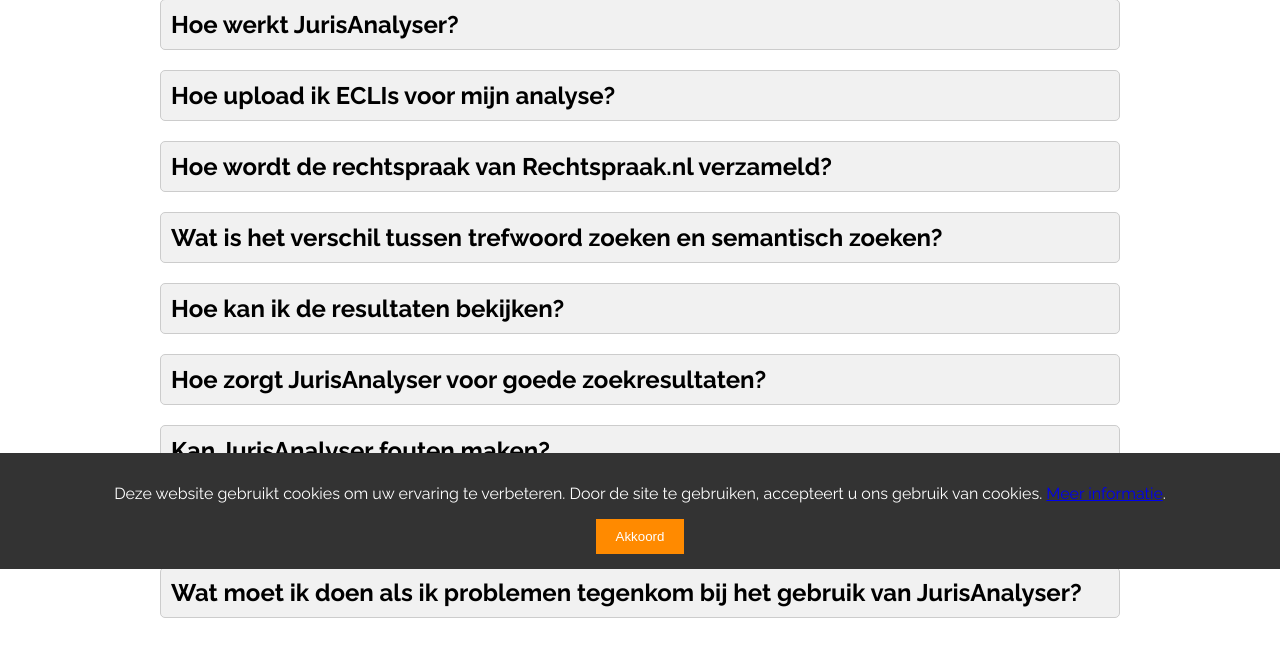
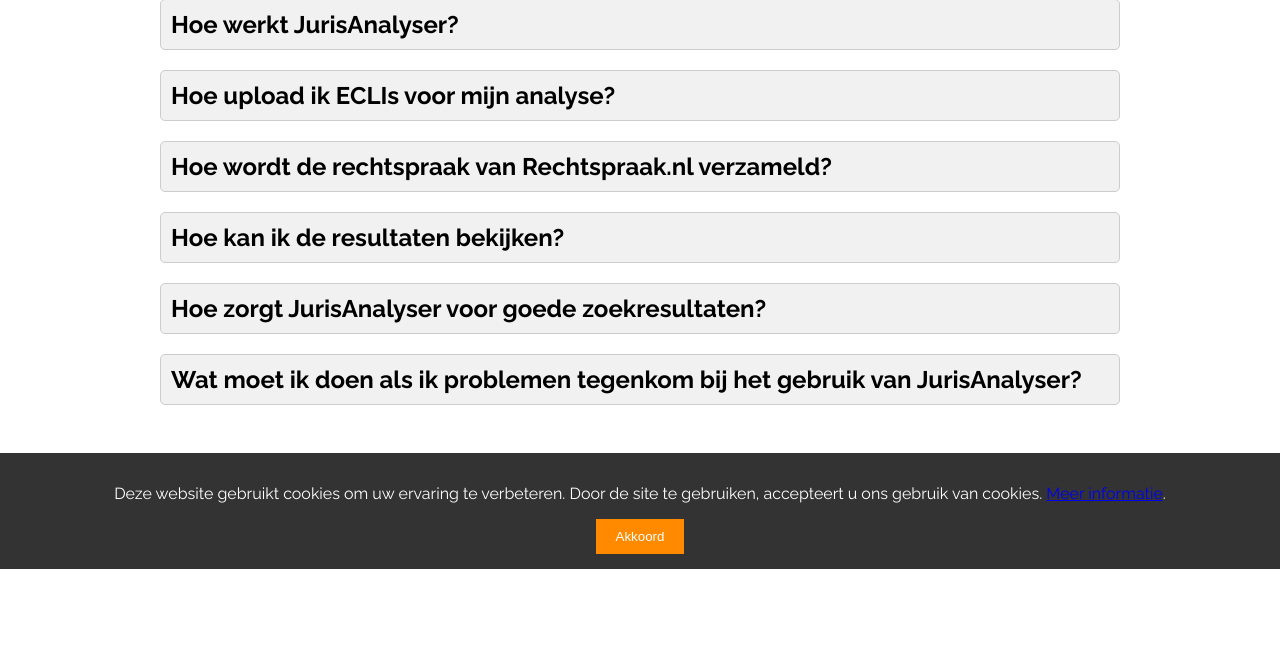
Before and after one commit to HanSoloGit/JurisAnalyser, a Flask app: page /faq in a window 1280 px wide. Shown: the part 231-889 px from the top of the page. After the commit the page ends 800 px from the top, so only its background shows below. Run offline with Flask 3, Linux system fonts and the light colour scheme.

Commit message:
Update faq.html

```diff
--- a/app/templates/faq.html
+++ b/app/templates/faq.html
@@ -21,7 +21,6 @@
             <ul>
                 <li>Gebruikers hoeven niet elk jurisprudentiedocument te openen; de relevante paragrafen zijn direct zichtbaar.</li>
                 <li>De relevante paragrafen kunnen worden opgeslagen in een Excel-bestand voor systematische analyse.</li>
-                <li>Zoeken naar woorden en betekenis kan worden gecombineerd om de bevindingen te verifiëren en te cross-checken.</li>
                 <li>Een link naar de originele jurisprudentie wordt verstrekt als verdere validatie of context nodig is.</li>
             </ul>
         </div>
@@ -38,19 +37,8 @@
     <div class="faq-item">
         <h2 class="faq-question">Hoe wordt de rechtspraak van Rechtspraak.nl verzameld?</h2>
         <div class="faq-answer">
-            <p>De tool gebruikt de API (Application Programming Interface) van rechtspraak.nl om gegevens op te halen voor elke ECLI die in het geüploade Excel-bestand is vermeld. Deze gegevens worden vervolgens opgeslagen in de database voor analyse. Het API-verzoek haalt XML-gegevens op, die worden geparsed en verwerkt voor verder gebruik. Zie voor een uitgebreide toelichting van de code @GitHub</p>
+            <p>De tool gebruikt de API (Application Programming Interface) van rechtspraak.nl om gegevens op te halen voor elke ECLI die in het geüploade Excel-bestand is vermeld. Deze gegevens worden vervolgens opgeslagen in de database voor analyse. Het API-verzoek haalt XML-gegevens op, die worden geparsed en verwerkt voor verder gebruik.</p>
         </div>
-    </div>
-
-    <div class="faq-item">
-        <h2 class="faq-question">Wat is het verschil tussen trefwoord zoeken en semantisch zoeken?</h2>
-        <div class="faq-answer">
-            <h3>Trefwoord zoeken:</h3>
-            <p>Trefwoord zoeken betekent dat gezocht wordt naar exacte overeenkomsten van de ingevoerde trefwoorden in de jurisprudentie. Elk tekstelement van iedere uitspraak wordt gescand op de aanwezigheid van de woorden. Als de woorden in een tekstelement worden gevonden, wordt dat tekstelement getoond bij de resultaten.</p>
-            <h3>Semantisch zoeken:</h3>
-            <p>Bij semantisch zoeken kan op basis van context en synoniemen worden gezocht. De gehele tekst en zoekopdracht wordt gecodeerd met behulp van een voorgetraind model, en de gecodeerde zoekopdracht wordt vergeleken met de coderingen van de gehele tekst. Semantische similariteit genereert geen nieuwe inhoud, maar identificeert de vergelijkbaarheid tussen de zoekopdracht van de gebruiker en de bestaande jurisprudentie.ij het zoeken naar betekenis wordt je gevraagd een vraagstelling te formuleren. Op basis van de vraagstelling wordt berekend welke tekstovereenkomsten overeenkomen met de vraagstelling. Resultaten worden gerangschikt op basis van vergelijkbaarheidsscores en alleen die boven een bepaalde drempel worden opgenomen in de resultaten. Gebruikers kunnen de vergelijkbaarheidsscore voor de semantische zoekopdracht aanpassen. Experimenteren met de vraagstelling, vergelijkbaarheidsscores en het model resulteert in optimale resultaten. Het standaardmodel is niet getraind op juridische teksten en zal om die reden minder goed zijn dan modellen die zijn getraind voor specifieke taken (bijv. 'deskundigenbenoeming')</p>
-        </div>
-
     </div>
 
     <div class="faq-item">
@@ -63,32 +51,10 @@
     <div class="faq-item">
         <h2 class="faq-question">Hoe zorgt JurisAnalyser voor goede zoekresultaten?</h2>
         <div class="faq-answer">
-            <p>JurisAnalyser maakt gebruikt van geavanceerde natuurlijke taalverwerking (NLP) en machine learning-algoritmen om hoge nauwkeurigheid te garanderen. Daarnaast:</p>
             <ul>
-                <li>Haalt de tool gegevens direct op van rechtspraak.nl, wat ervoor zorgt dat de informatie up-to-date en betrouwbaar is.</li>
-                <li>Stelt de tool gebruikers in staat om traditionele en semantische zoekopdrachten te controleren en de originele bron te bekijken.</li>
-                <li>Alle resultaten worden direct afgeleid van paragrafen van de geëxtraheerde zaken. 'Gefantaseerde tekst' is dus niet mogelijk.</li>
-                <li>JurisAnalyser is volledig open source. Alle code waarop JurisAnalyser is gebouwd, inclusief de zoekmethoden, is volledig transparant.</li>
-            </ul>
-        </div>
-    </div>
-
-    <div class="faq-item">
-        <h2 class="faq-question">Kan JurisAnalyser fouten maken?</h2>
-        <div class="faq-answer">
-            <p>JurisAnalyser is  maar in beperkte mate op specifiek juridische vraagstukken getraind. Om die reden zal JurisAnalyser sommige juridische thema's niet kennen of kunnen onderscheiden van andere (niet-juridische) thema's. Op het moment wordt gewerkt aan het uitbreiden van de datasets zodat JurisAnalyser beter presteert voor specifieke juridische taken. Het positieve effect van uitgebreidere datasets is al zichtbaar bij de betere prestaties van het model 'deskundigenbenoemingen' ten opzichte van het standaardmodel (pre-trained SBERT).</p>
-        </div>
-    </div>
-
-    <div class="faq-item">
-        <h2 class="faq-question">Wat maakt JurisAnalyser anders dan andere juridische zoekmachines?</h2>
-        <div class="faq-answer">
-            <p>JurisAnalyser is anders omdat het:</p>
-            <ul>
-                <li>Zoeken naar woorden en betekenis mogelijk maakt.</li>
-                <li>Een snellere workflow creëert door relevante gegevens direct zichtbaar te maken, zowel op het scherm als in Excel.</li>
-                <li>Volledig open source is. De zoekmethodologieën zijn transparant, wat de betrouwbaarheid van de resultaten verhoogt.</li>
-                <li>Een specifiek type AI (semantic textual similarity) gebruikt welke in hoge mate reproduceerbaar is. Een vergelijkbare zoekopdracht in de semantische zoekopdracht en similariteitsscore levert vrijwel altijd hetzelfde resultaat op. Moderne AI-systemen leveren niet per definitie dezelfde output op bij dezelfde input. Om de reproduceerbaarheid van het onderzoek te verhogen is het systeem zo geprogrammeerd dat het de reproduceerbaarheid verhoogt.</li>
+                <li>JurisAnalyser haalt de gegevens direct op van Rechtspraak.nl, wat ervoor zorgt dat de informatie up-to-date en betrouwbaar is.</li>
+                <li>Alle resultaten worden direct afgeleid van paragrafen van de geëxtraheerde zaken.</li>
+                <li>JurisAnalyser is volledig open source. Alle code waarop JurisAnalyser is gebouwd, inclusief de zoekmethoden, is volledig transparant. Zie https://github.com/HanSoloGit/JurisAnalyser/</li>
             </ul>
         </div>
     </div>
```
